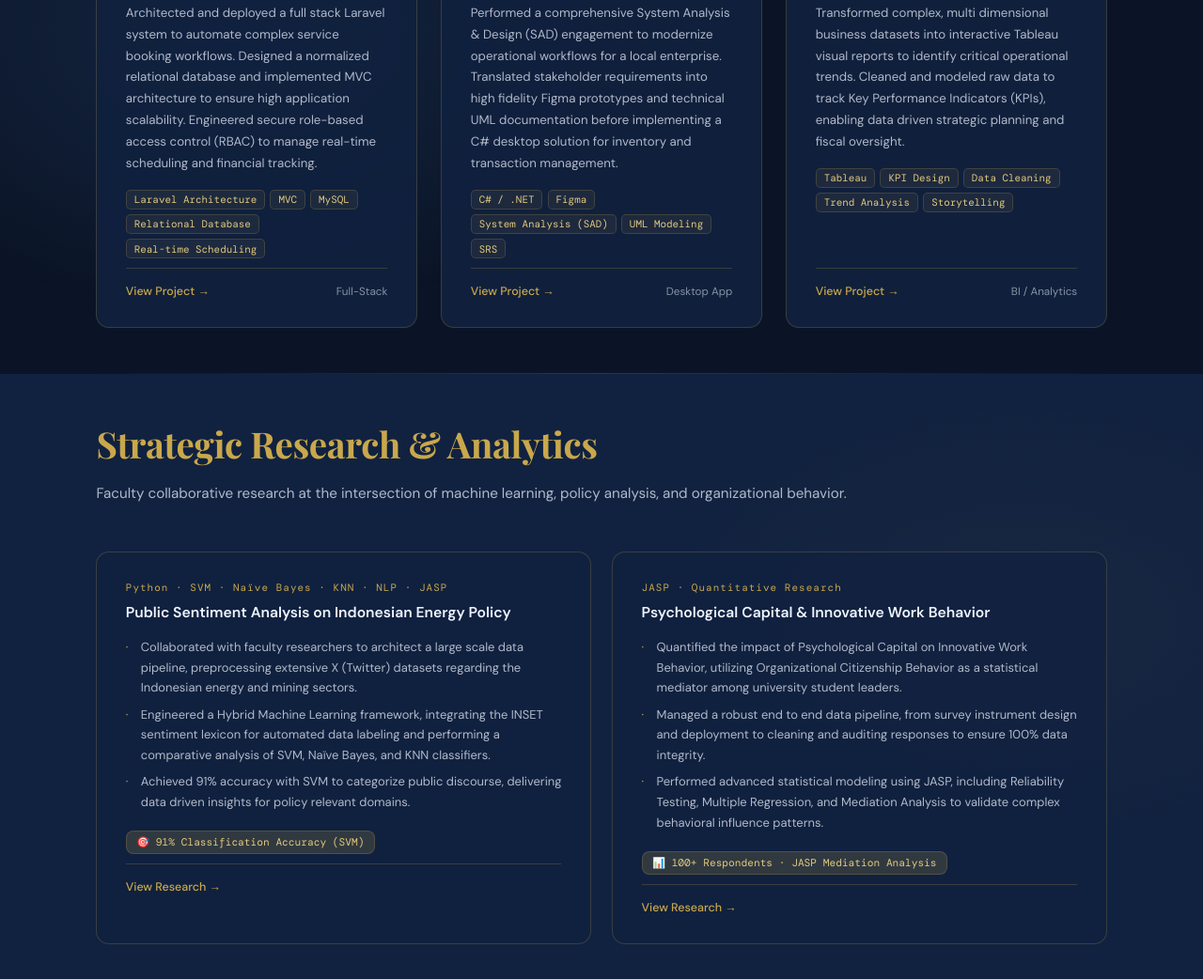
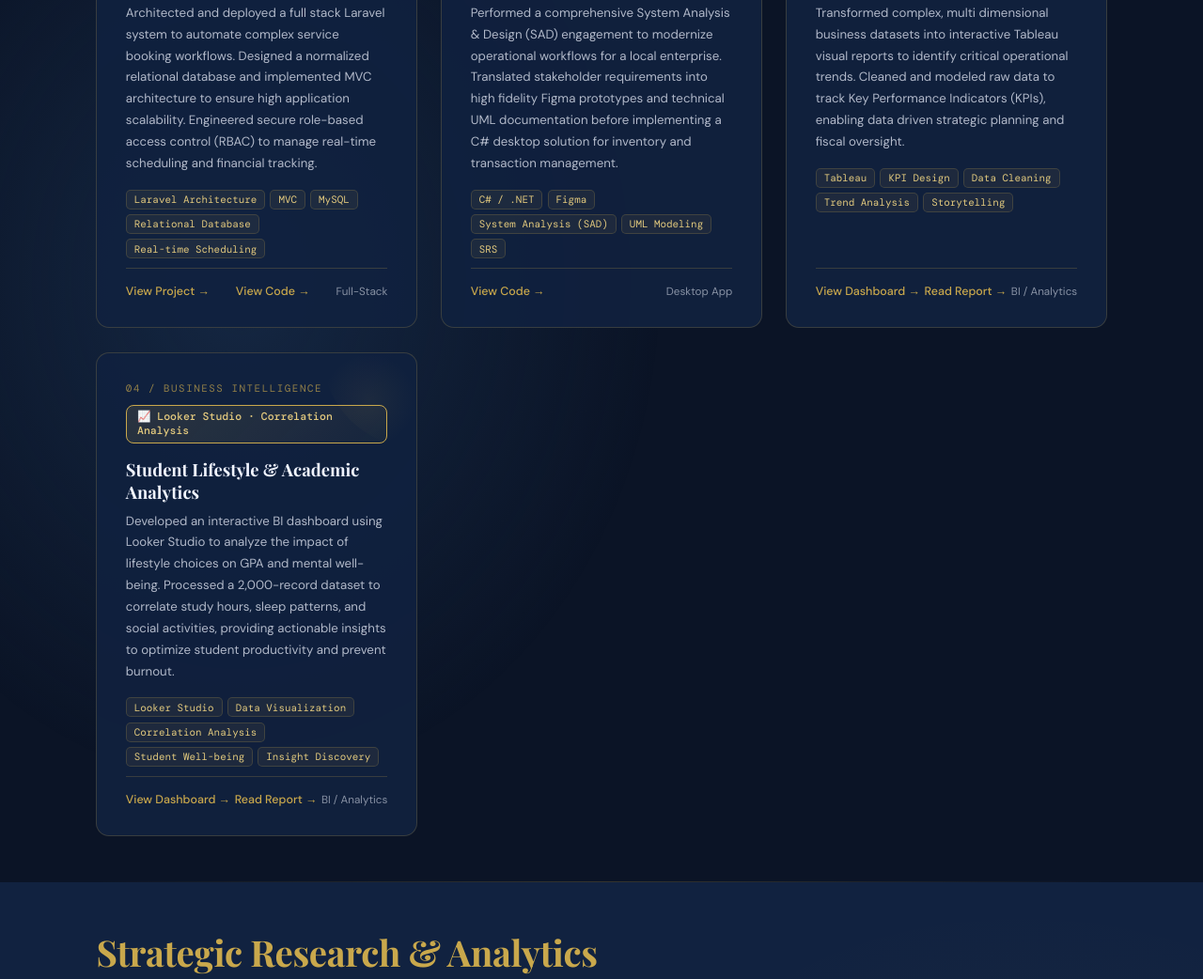
Before and after one commit to amandarenataa/portofolio, a plain HTML site: page index.html in a window 1280 px wide. Shown: the part 1985-3027 px from the top of the page at 94% size. Drawn offline with nearby package versions, Linux system fonts and the light colour scheme; a web font is replaced by a local one.

Commit message:
added project report link to business intelligence projects

```diff
--- a/index.html
+++ b/index.html
@@ -206,6 +206,7 @@
       <div class="skill-tags"><span class="tag">Laravel Architecture</span><span class="tag">MVC</span><span class="tag">MySQL</span><span class="tag">Relational Database</span><span class="tag">Real-time Scheduling</span></div>
       <div class="project-footer">
         <a href="https://bersihin.sift-uc.id/" target="_blank" class="project-link">View Project &rarr;</a>
+        <a href="https://github.com/rubyarthalia/BersihIn" target="_blank" class="project-link">View Code &rarr;</a>
         <span style="font-size:0.73rem;color:var(--slate)">Full-Stack</span>
       </div>
     </div>
@@ -217,7 +218,7 @@
       <p>Performed a comprehensive System Analysis & Design (SAD) engagement to modernize operational workflows for a local enterprise. Translated stakeholder requirements into high fidelity Figma prototypes and technical UML documentation before implementing a C# desktop solution for inventory and transaction management.</p>
       <div class="skill-tags"><span class="tag">C# / .NET</span><span class="tag">Figma</span><span class="tag">System Analysis (SAD)</span><span class="tag">UML Modeling</span><span class="tag">SRS</span></div>
       <div class="project-footer">
-        <a href="#" target="_blank" class="project-link">View Project &rarr;</a>
+        <a href="https://github.com/rubyarthalia/Order-Management-System-for-MSMEs" target="_blank" class="project-link">View Code &rarr;</a>
         <span style="font-size:0.73rem;color:var(--slate)">Desktop App</span>
       </div>
     </div>
@@ -229,10 +230,34 @@
       <p>Transformed complex, multi dimensional business datasets into interactive Tableau visual reports to identify critical operational trends. Cleaned and modeled raw data to track Key Performance Indicators (KPIs), enabling data driven strategic planning and fiscal oversight.</p>
       <div class="skill-tags"><span class="tag">Tableau</span><span class="tag">KPI Design</span><span class="tag">Data Cleaning</span><span class="tag">Trend Analysis</span><span class="tag">Storytelling</span></div>
       <div class="project-footer">
-        <a href="#" target="_blank" class="project-link">View Project &rarr;</a>
+        <a href="https://public.tableau.com/app/profile/amanda.renata.go/viz/PerformanceAnalysis_17749512321970/SalesPerformanceOverview?publish=yes" target="_blank" class="project-link">View Dashboard &rarr;</a>
+        <a href="https://drive.google.com/file/d/1U8Nwzhp1qh0YJswsPTtttyBK7a7vve3V/view?usp=sharing" target="_blank" class="project-link">Read Report &rarr;</a>
         <span style="font-size:0.73rem;color:var(--slate)">BI / Analytics</span>
       </div>
     </div>
+    <div class="project-card">
+      <div class="project-accent"></div>
+      <div class="project-num">04 / BUSINESS INTELLIGENCE</div>
+      <div class="project-badge">&#128200; Looker Studio &middot; Correlation Analysis</div>
+      <h3>Student Lifestyle & Academic Analytics</h3>
+      <p>
+          Developed an interactive BI dashboard using Looker Studio to analyze the impact of lifestyle choices on GPA and mental well-being.
+          Processed a 2,000-record dataset to correlate study hours, sleep patterns, and social activities, providing actionable
+          insights to optimize student productivity and prevent burnout.
+      </p>
+      <div class="skill-tags">
+          <span class="tag">Looker Studio</span>
+          <span class="tag">Data Visualization</span>
+          <span class="tag">Correlation Analysis</span>
+          <span class="tag">Student Well-being</span>
+          <span class="tag">Insight Discovery</span>
+      </div>
+      <div class="project-footer">
+          <a href="https://lookerstudio.google.com/reporting/4636341d-dd38-4b8e-8ec5-eb55537626cd" target="_blank" class="project-link">View Dashboard &rarr;</a>
+          <a href="https://drive.google.com/file/d/12zXY0flrjygQsykXdy8Q1wEkgbFMYR1U/view?usp=sharing" target="_blank" class="project-link">Read Report &rarr;</a>
+          <span style="font-size:0.73rem;color:var(--slate)">BI / Analytics</span>
+      </div>
+  </div>
   </div>
 </section>
 
```
